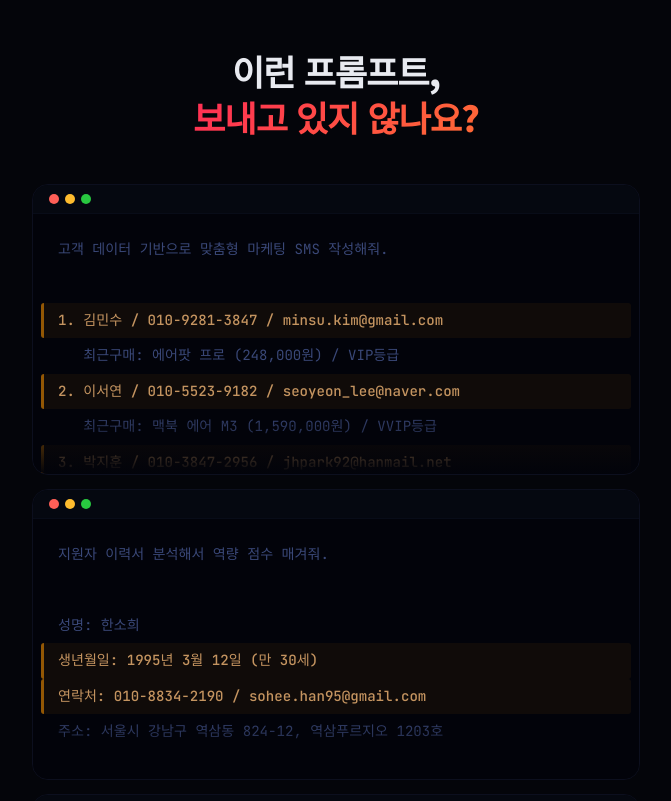
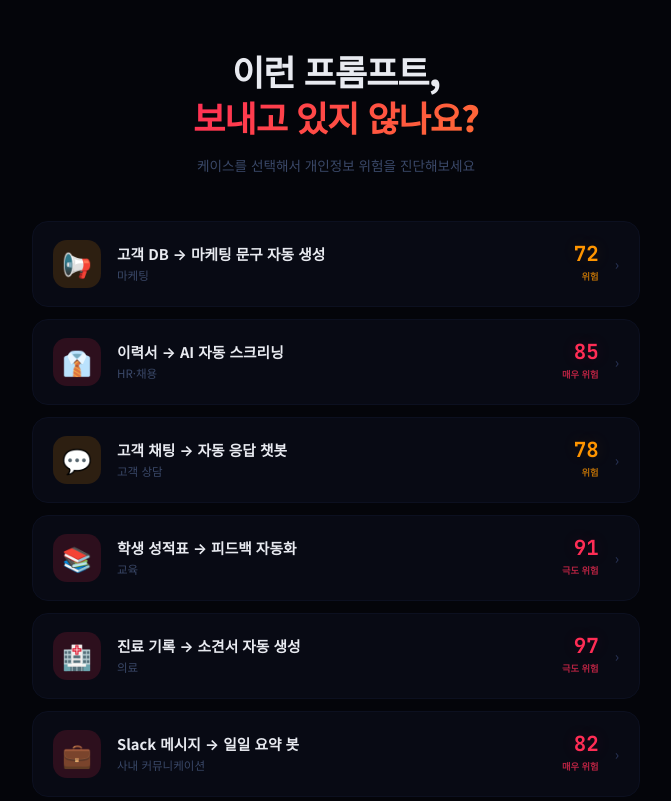
Before and after one commit to M1zz/ai-privacy-risk-scanner, a React (Vite) app: page / in a window 1280 px wide. Shown: the top 801 px of the page, without its empty margins (304-975 px from the left). Built offline with nearby package versions, Linux system fonts and the light colour scheme.

Commit message:
feat: 케이스 목록 → 상세 페이지 분리 네비게이션 구현

```diff
--- a/src/App.jsx
+++ b/src/App.jsx
@@ -1,34 +1,12 @@
-import { useState, useRef } from 'react';
+import { useState, useEffect } from 'react';
 import CASES from './data/cases';
-import { RISK_COLORS, getRiskLevel } from './data/riskColors';
+import { RISK_COLORS, getRiskLevel, getRiskLabel } from './data/riskColors';
 import Prompt from './components/Prompt';
 import Gauge from './components/Gauge';
 import Typing from './components/Typing';
 import DetectedItem from './components/DetectedItem';
 
-export default function App() {
-  const [selected, setSelected] = useState(null);
-  const [showResult, setShowResult] = useState(false);
-  const [scanning, setScanning] = useState(false);
-  const resultRef = useRef(null);
-
-  const handlePick = (index) => {
-    setSelected(index);
-    setShowResult(false);
-    setScanning(true);
-    setTimeout(() => {
-      setScanning(false);
-      setShowResult(true);
-      setTimeout(() => {
-        resultRef.current?.scrollIntoView({ behavior: "smooth", block: "start" });
-      }, 150);
-    }, 1800);
-  };
-
-  const currentCase = selected !== null ? CASES[selected] : null;
-  const result = currentCase?.result;
-  const riskLevel = result ? getRiskLevel(result.overall_score) : null;
-
+function ListPage({ onPick }) {
   return (
     <div style={{
       minHeight: "100vh",
@@ -38,7 +16,6 @@ export default function App() {
     }}>
       <div style={{ maxWidth: 640, margin: "0 auto", padding: "48px 16px 100px" }}>
 
-        {/* Title */}
         <div style={{ textAlign: "center", marginBottom: 44 }}>
           <h1 style={{
             fontSize: "clamp(1.5rem, 5vw, 2.2rem)",
@@ -55,38 +32,140 @@ export default function App() {
               보내고 있지 않나요?
             </span>
           </h1>
+          <p style={{ marginTop: 14, fontSize: ".85rem", color: "#3a4868", lineHeight: 1.7 }}>
+            케이스를 선택해서 개인정보 위험을 진단해보세요
+          </p>
         </div>
 
-        {/* Prompt List */}
-        <div style={{ display: "flex", flexDirection: "column", gap: 14 }}>
-          {CASES.map((c, i) => (
+        <div style={{ display: "flex", flexDirection: "column", gap: 12 }}>
+          {CASES.map((c, i) => {
+            const riskLevel = getRiskLevel(c.result.overall_score);
+            const colors = RISK_COLORS[riskLevel];
+            return (
               <div
                 key={i}
-              onClick={() => handlePick(i)}
+                onClick={() => onPick(i)}
                 style={{
                   cursor: "pointer",
-                transition: "all .3s",
-                opacity: selected !== null && selected !== i ? 0.3 : 1,
-                transform: selected === i ? "scale(1.01)" : "none",
+                  background: "#080a14",
+                  border: "1px solid #0c1020",
+                  borderRadius: 16,
+                  padding: "18px 20px",
+                  display: "flex",
+                  alignItems: "center",
+                  gap: 16,
+                  transition: "all .2s",
                 }}
-              onMouseEnter={(e) => { e.currentTarget.style.transform = "translateY(-2px)"; }}
-              onMouseLeave={(e) => { e.currentTarget.style.transform = selected === i ? "scale(1.01)" : "none"; }}
+                onMouseEnter={(e) => {
+                  e.currentTarget.style.background = "#0a0d1c";
+                  e.currentTarget.style.borderColor = colors.border + "44";
+                  e.currentTarget.style.transform = "translateY(-2px)";
+                }}
+                onMouseLeave={(e) => {
+                  e.currentTarget.style.background = "#080a14";
+                  e.currentTarget.style.borderColor = "#0c1020";
+                  e.currentTarget.style.transform = "none";
+                }}
               >
-              <Prompt text={c.preview} fade={true} big={true} />
-            </div>
-          ))}
+                <div style={{
+                  width: 48, height: 48, borderRadius: 14, flexShrink: 0,
+                  background: colors.glow,
+                  display: "flex", alignItems: "center", justifyContent: "center",
+                  fontSize: "1.5rem",
+                }}>
+                  {c.emoji}
                 </div>
 
-        {/* Analysis Panel */}
-        {selected !== null && (
-          <div style={{ marginTop: 40 }} ref={resultRef}>
+                <div style={{ flex: 1, minWidth: 0 }}>
+                  <div style={{ fontWeight: 700, fontSize: ".92rem", lineHeight: 1.35 }}>
+                    {c.label}
+                  </div>
+                  <div style={{ fontSize: ".72rem", color: "#3a4868", marginTop: 3 }}>
+                    {c.category}
+                  </div>
+                </div>
 
-            {/* Case Label */}
+                <div style={{ flexShrink: 0, textAlign: "right" }}>
+                  <div style={{
+                    fontFamily: "'JetBrains Mono', monospace",
+                    fontSize: "1.3rem", fontWeight: 800,
+                    color: colors.text,
+                    textShadow: `0 0 16px ${colors.glow}`,
+                    lineHeight: 1,
+                  }}>
+                    {c.result.overall_score}
+                  </div>
+                  <div style={{
+                    fontSize: ".58rem", fontWeight: 700, marginTop: 4,
+                    color: colors.text, opacity: 0.7,
+                  }}>
+                    {getRiskLabel(c.result.overall_score)}
+                  </div>
+                </div>
+
+                <div style={{ color: "#2a3558", fontSize: ".9rem", flexShrink: 0 }}>›</div>
+              </div>
+            );
+          })}
+        </div>
+
+        <div style={{
+          textAlign: "center", marginTop: 40,
+          fontSize: ".68rem", color: "#181c34", lineHeight: 1.7,
+        }}>
+          ※ 모든 이름·번호·주소는 가상 데이터입니다. 개인정보 보호 인식 제고를 위한 시뮬레이션.
+        </div>
+      </div>
+    </div>
+  );
+}
+
+function DetailPage({ caseIndex, onBack }) {
+  const [showResult, setShowResult] = useState(false);
+  const [scanning, setScanning] = useState(true);
+
+  const currentCase = CASES[caseIndex];
+  const result = currentCase.result;
+  const riskLevel = getRiskLevel(result.overall_score);
+
+  useEffect(() => {
+    const timer = setTimeout(() => {
+      setScanning(false);
+      setShowResult(true);
+    }, 1800);
+    return () => clearTimeout(timer);
+  }, []);
+
+  return (
+    <div style={{
+      minHeight: "100vh",
+      background: "#04050a",
+      color: "#e8eaf0",
+      fontFamily: "'Noto Sans KR', -apple-system, sans-serif",
+    }}>
+      <div style={{ maxWidth: 640, margin: "0 auto", padding: "24px 16px 100px" }}>
+
+        {/* Back Button */}
+        <button
+          onClick={onBack}
+          style={{
+            display: "flex", alignItems: "center", gap: 6,
+            background: "none", border: "none", cursor: "pointer",
+            color: "#4a5580", fontSize: ".85rem", fontWeight: 600,
+            padding: "8px 0", marginBottom: 24,
+            transition: "color .2s",
+          }}
+          onMouseEnter={(e) => { e.currentTarget.style.color = "#e8eaf0"; }}
+          onMouseLeave={(e) => { e.currentTarget.style.color = "#4a5580"; }}
+        >
+          ‹ 목록으로
+        </button>
+
+        {/* Case Header */}
         <div style={{
           display: "flex", alignItems: "center", gap: 12,
-              marginBottom: 20, padding: "16px 20px",
+          marginBottom: 24, padding: "16px 20px",
           background: "#080a14", border: "1px solid #0c1020", borderRadius: 14,
-              animation: "fadeIn .4s ease",
         }}>
           <span style={{ fontSize: "1.3rem" }}>{currentCase.emoji}</span>
           <div style={{ flex: 1 }}>
@@ -153,7 +232,7 @@ export default function App() {
         )}
 
         {/* Results */}
-            {showResult && result && (
+        {showResult && (
           <div style={{ display: "flex", flexDirection: "column", gap: 22, animation: "slideUp .5s ease" }}>
 
             {/* Score */}
@@ -260,9 +339,30 @@ export default function App() {
               ))}
             </div>
 
-                {/* Disclaimer */}
+            {/* Back to List */}
+            <button
+              onClick={onBack}
+              style={{
+                width: "100%", padding: "16px",
+                background: "#080a14", border: "1px solid #0c1020",
+                borderRadius: 14, cursor: "pointer",
+                color: "#4a5580", fontSize: ".88rem", fontWeight: 600,
+                transition: "all .2s",
+              }}
+              onMouseEnter={(e) => {
+                e.currentTarget.style.borderColor = "#1a2040";
+                e.currentTarget.style.color = "#e8eaf0";
+              }}
+              onMouseLeave={(e) => {
+                e.currentTarget.style.borderColor = "#0c1020";
+                e.currentTarget.style.color = "#4a5580";
+              }}
+            >
+              ‹ 다른 케이스 보기
+            </button>
+
             <div style={{
-                  textAlign: "center", padding: "20px 16px",
+              textAlign: "center", padding: "8px 16px",
               fontSize: ".68rem", color: "#181c34", lineHeight: 1.7,
             }}>
               ※ 모든 이름·번호·주소는 가상 데이터입니다. 개인정보 보호 인식 제고를 위한 시뮬레이션.
@@ -270,8 +370,26 @@ export default function App() {
           </div>
         )}
       </div>
-        )}
-      </div>
     </div>
   );
 }
+
+export default function App() {
+  const [selected, setSelected] = useState(null);
+
+  const handlePick = (index) => {
+    window.scrollTo({ top: 0, behavior: 'instant' });
+    setSelected(index);
+  };
+
+  const handleBack = () => {
+    window.scrollTo({ top: 0, behavior: 'instant' });
+    setSelected(null);
+  };
+
+  if (selected !== null) {
+    return <DetailPage key={selected} caseIndex={selected} onBack={handleBack} />;
+  }
+
+  return <ListPage onPick={handlePick} />;
+}
```
Lines whose indentation alone changed are shown as unchanged.
